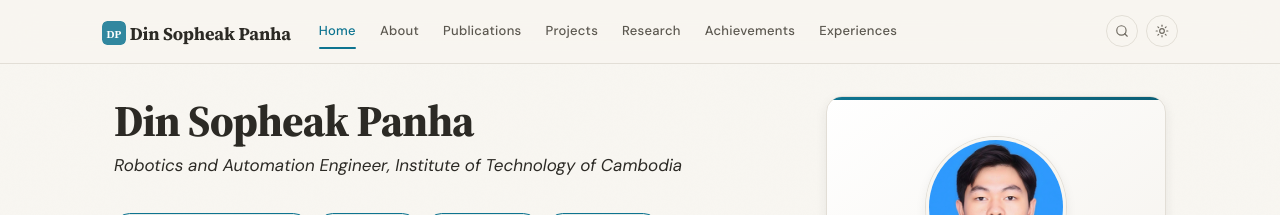
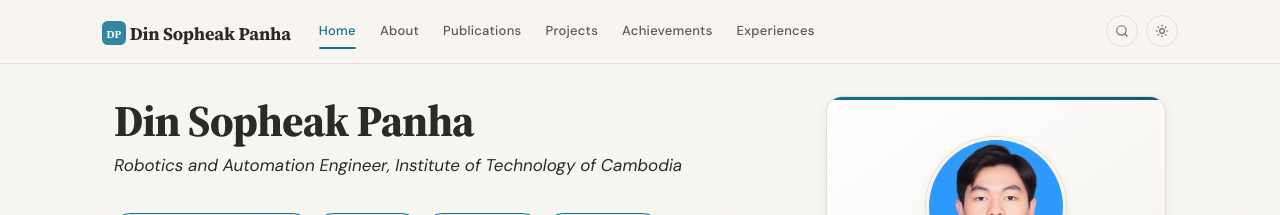
Before and after one commit to din-sopheak-panha/din-sopheak-panha.github.io, a Jekyll site: the page built from _pages/home.md, in a window 1280 px wide and 900 px high. Shown: the top 215 px of the window. Built offline with Jekyll 4.4.1, drawn with Linux system fonts in a browser that asks for light colours.

Commit message:
Update _config.yml

```diff
--- a/_config.yml
+++ b/_config.yml
@@ -50,7 +50,6 @@ nav_pages:
   - name: about
   - name: publications
   - name: projects
-  - name: research
   - name: achievements
   - name: experiences
 
```
